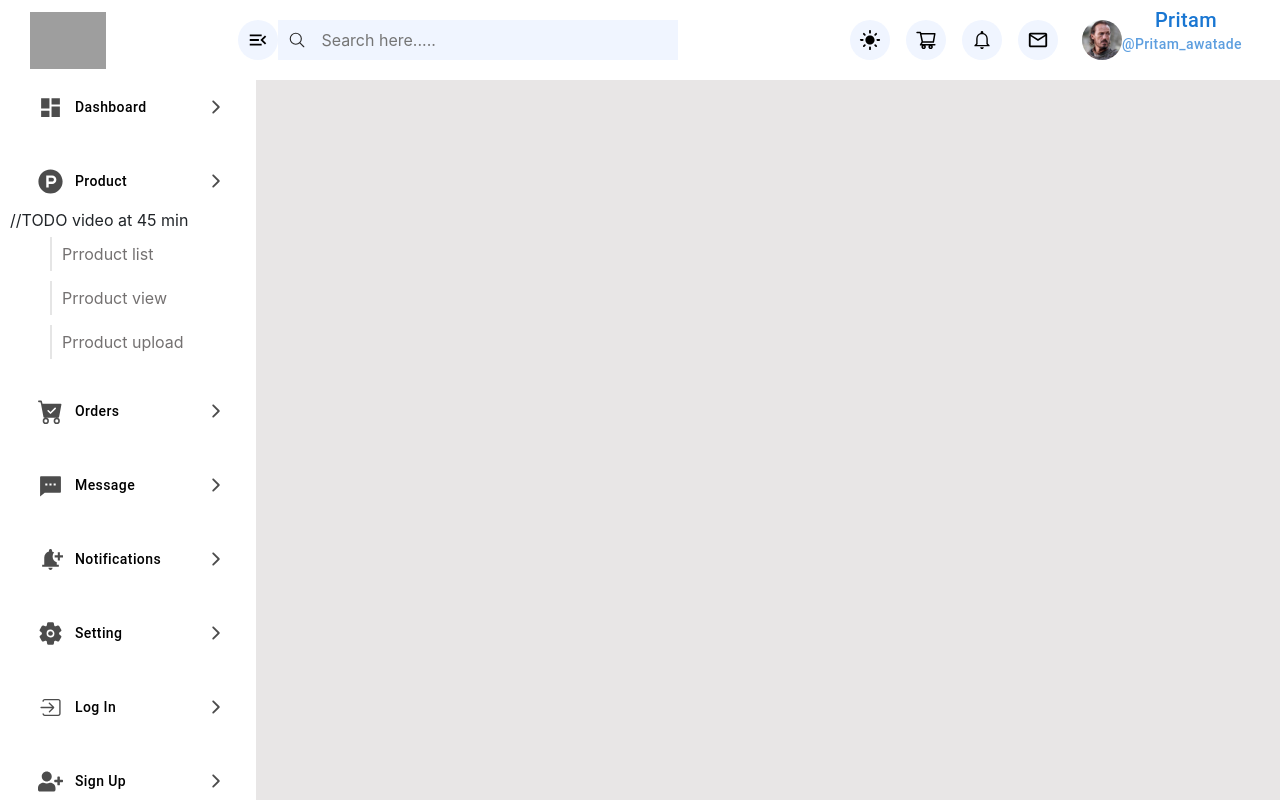
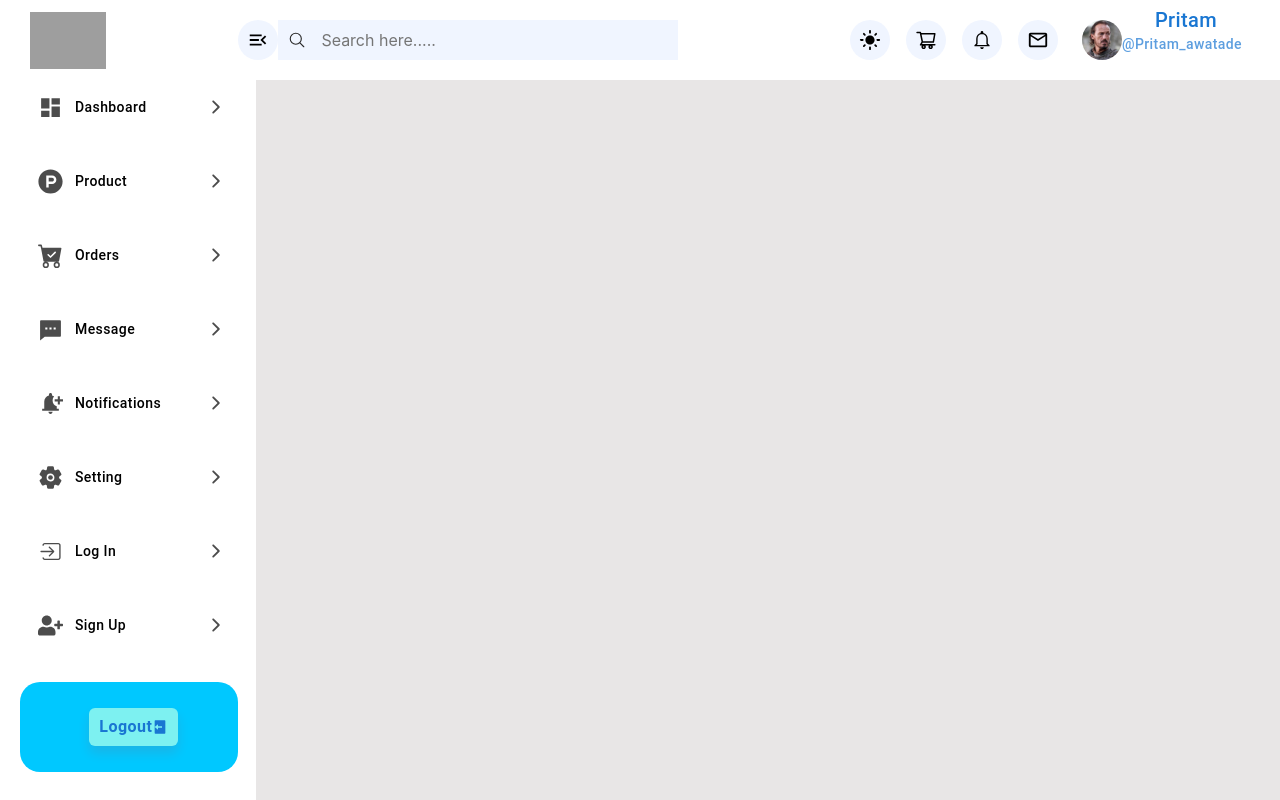
Before and after one commit to Pritamawatade/SELLFY_MERN, a React (Create React App) app in the folder admin/: page / in a window 1280 px wide. Built offline with nearby package versions, Linux system fonts and the light colour scheme; grey boxes are pictures that could not be loaded; a web font is replaced by a local one.

Commit message:
complete sidebar

```diff
--- a/admin/src/App.css
+++ b/admin/src/App.css
@@ -197,9 +197,9 @@ header button.rounded-circle svg{
 }
 .main .sideWrapper .sidebar ul li button .icon{ width: 30px; height: 30px; display: flex; align-items: center; justify-content: center; margin-left:10px; margin-right:10px;}
 .main .sideWrapper .sidebar ul li button .icon svg{ font-size: 25px;}
-.main .sideWrapper .sidebar ul li button .arrow { width: 30px; height: 30px; display: flex; align-items: center; justify-content: center; margin-left:auto;}
-
-
+.main .sideWrapper .sidebar ul li button .arrow { width: 30px; height: 30px; display: flex; align-items: center; justify-content: center; margin-left:auto; transition: all 0.1s ease-in-out;}
+.main .sideWrapper .sidebar ul li button.active{background: rgb(145, 145, 145);}
+.main .sideWrapper .sidebar ul li button.active .arrow svg{ transform: rotate(90deg);}
 
 .main .sideWrapper .sidebar ul li  ul li{
   list-style: none;
@@ -216,6 +216,31 @@ header button.rounded-circle svg{
   transition: all 0.1s ease-in-out;
   border-left: 2px solid rgb(6, 93, 255);
 }
+.main .sideWrapper .sidebar ul li .submenuWrapper{transition: all 0.5s ease-in-out;}
+.main .sideWrapper .sidebar ul li .submenuWrapper .collapse{ height: 0px; transition: all 0.5s ease-in-out;}
+.main .sideWrapper .sidebar ul li .submenuWrapper .collapsed{ height: auto;  transition: all 0.4s ease-in-out;}
 
-.main .sideWrapper .sidebar ul li .submenuWrapper .collapse{ height: 0px; }
-.main .sideWrapper .sidebar ul li .submenuWrapper .collapsed{ height: auto; }
+.logoutWrapper  {width: 85% !important; background-color: #00c8ff; margin: 20px; margin-right: 60px; height: 90px; border-radius: 20px;}
+
+.logout{
+  display: flex;
+  align-items: center;
+  justify-content: center;
+  width: 100%;
+  height: 100%;
+  font-size: 20px;
+  color: #fff;
+  font-weight: 600;
+  cursor: pointer;
+}
+.logout button:hover{background: rgb(79, 157, 157);}
+.logout button{
+  background: rgb(125, 241, 241) !important;
+  border-radius: 6px !important;
+  text-transform: capitalize !important;
+  font-weight: 600 !important;
+  font-size: 16px !important;
+  margin-left: 10px;
+  padding: 5px 10px !important;
+  box-shadow: rgba(255, 0, 0, 0.1) 0px 7px 12px;
+}
--- a/admin/src/component/Sidebar/index.js
+++ b/admin/src/component/Sidebar/index.js
@@ -1,3 +1,4 @@
+import { RiLogoutBoxFill } from "react-icons/ri";
 import { FaUserPlus } from "react-icons/fa";
 import { IoIosLogIn } from "react-icons/io";
 import { IoSettings } from "react-icons/io5";
@@ -5,9 +6,7 @@ import { MdNotificationAdd } from "react-icons/md";
 import { RiMessage2Fill } from "react-icons/ri";
 import { RiDashboardHorizontalLine } from "react-icons/ri";
 import { BsCartCheckFill } from "react-icons/bs";
-
 import { IoIosArrowForward } from "react-icons/io";
-
 import Button from "@mui/material/Button";
 import { Link } from "react-router-dom";
 import { FaProductHunt } from "react-icons/fa";
@@ -16,9 +15,15 @@ import { useState } from "react";
 
 const Sidebar = () => {
   const [activeTab, setActiveTab] = useState(0);
+  const [isActiveTab, setIsActiveTab] = useState(false);
 
   const isOpenSubMenu = (index) => {
-    setActiveTab(index);
+    if (index === activeTab && isActiveTab) {
+      setActiveTab(0);
+      setIsActiveTab(false);
+    }
+    else{setActiveTab(index);
+      setIsActiveTab(true);}
   };
   return (
     <div className="sidebar" id="sidebar1">
@@ -38,7 +43,7 @@ const Sidebar = () => {
         </li>
         <li>
           <Button
-            className={`w-100 ${activeTab === 1 ? "active" : ""}`}
+            className={`w-100 ${activeTab === 1 && isActiveTab ? "active" : ""}`}
             onClick={() => isOpenSubMenu(1)}
           >
             <span className="icon">
@@ -51,11 +56,9 @@ const Sidebar = () => {
           </Button>
           <div
             className={`submenuWrapper ${
-              activeTab === 1 ? "collapse" : "colapsed"
+              activeTab === 1 ? "collapsed" : "collapse"
             }`}
           >
-
-            //TODO video at 45 min
             <ul className="submenu">
               <li>
                 <Link to="/">Prroduct list</Link>
@@ -71,7 +74,10 @@ const Sidebar = () => {
         </li>
         <li>
           <Link to="/">
-            <Button className="dashboard w-100">
+          <Button
+            className={`w-100 ${activeTab === 2 && isActiveTab ? "active" : ""}`}
+            onClick={() => isOpenSubMenu(2)}
+          >
               <span className="icon">
                 <BsCartCheckFill />
               </span>
@@ -84,7 +90,10 @@ const Sidebar = () => {
         </li>
         <li>
           <Link to="/">
-            <Button className="dashboard w-100">
+          <Button
+            className={`w-100 ${activeTab === 3 && isActiveTab ? "active" : ""}`}
+            onClick={() => isOpenSubMenu(3)}
+          >
               <span className="icon">
                 <RiMessage2Fill />
               </span>
@@ -97,7 +106,10 @@ const Sidebar = () => {
         </li>
         <li>
           <Link to="/">
-            <Button className="dashboard w-100">
+          <Button
+            className={`w-100 ${activeTab === 4 && isActiveTab ? "active" : ""}`}
+            onClick={() => isOpenSubMenu(4)}
+          >
               <span className="icon">
                 <MdNotificationAdd />
               </span>
@@ -110,7 +122,10 @@ const Sidebar = () => {
         </li>
         <li>
           <Link to="/">
-            <Button className="dashboard w-100">
+          <Button
+            className={`w-100 ${activeTab === 5 && isActiveTab ? "active" : ""}`}
+            onClick={() => isOpenSubMenu(5)}
+          >
               <span className="icon">
                 <IoSettings />
               </span>
@@ -147,46 +162,13 @@ const Sidebar = () => {
             </Button>
           </Link>
         </li>
-        <li>
-          <Link to="/">
-            <Button className="dashboard w-100">
-              <span className="icon">
-                <RiDashboardHorizontalLine />
-              </span>
-              Dashboard
-              <span className="arrow">
-                <IoIosArrowForward />
-              </span>
-            </Button>
-          </Link>
-        </li>
-        <li>
-          <Link to="/">
-            <Button className="dashboard w-100">
-              <span className="icon">
-                <RiDashboardHorizontalLine />
-              </span>
-              Dashboard
-              <span className="arrow">
-                <IoIosArrowForward />
-              </span>
-            </Button>
-          </Link>
-        </li>
-        <li>
-          <Link to="/">
-            <Button className="dashboard w-100">
-              <span className="icon">
-                <RiDashboardHorizontalLine />
-              </span>
-              Dashboard
-              <span className="arrow">
-                <IoIosArrowForward />
-              </span>
-            </Button>
-          </Link>
-        </li>
       </ul>
+
+      <div className="logoutWrapper ">
+        <div className="logout bg-sky-400 w-100">
+          <Button>Logout <RiLogoutBoxFill /> </Button>
+        </div>
+      </div>
     </div>
   );
 };
```
